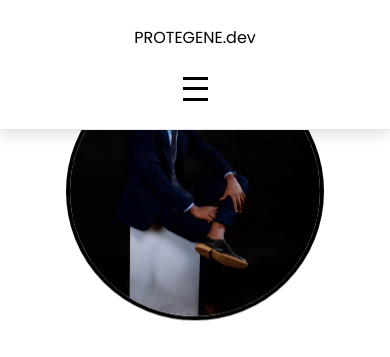
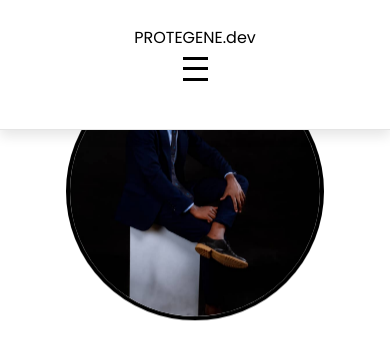
Before and after one commit to luckyusY/protegene-mutuyimana, a plain HTML site: page index.html in a window 390 px wide. Shown: the top 357 px of the page. Drawn offline with nearby package versions, Linux system fonts and the light colour scheme.

Commit message:
Updated images and modified pages

```diff
--- a/index.html
+++ b/index.html
@@ -19,7 +19,7 @@
                 </div>
 
                 <div class="mobile-nav">
-                    <div class="hamburger" aria-label="Menu" style="margin-top: 20px;">
+                    <div class="hamburger" aria-label="Menu">
                         <span></span>
                         <span></span>
                         <span></span>
@@ -70,6 +70,7 @@
                 .mobile-nav {
                     display: block;
                     cursor: pointer;
+                    margin-bottom: 20px;
                 }
 
                 .hamburger {
@@ -117,7 +118,7 @@
         <section class="hero" style="background-color: #ffffff;">
             <div class="container">
                 <div class="hero-content" style="text-align: center; max-width: 800px; margin: 0 auto;">
-                    <div class="profile-image" style="width: 250px; height: 250px; border-radius: 50%; margin: 40px auto 2rem; overflow: hidden; border: 4px solid #000000; animation: float 3s ease-in-out infinite;">
+                    <div class="profile-image" style="width: 250px; height: 250px; border-radius: 50%; margin: 0 auto 2rem; overflow: hidden; border: 4px solid #000000; animation: float 3s ease-in-out infinite;">
                         <img src="assets/images/Protegene.jpeg" alt="MUTUYIMANA PROTEGENE" style="width: 100%; height: 100%; object-fit: cover;">
                     </div>
                     <style>
```
